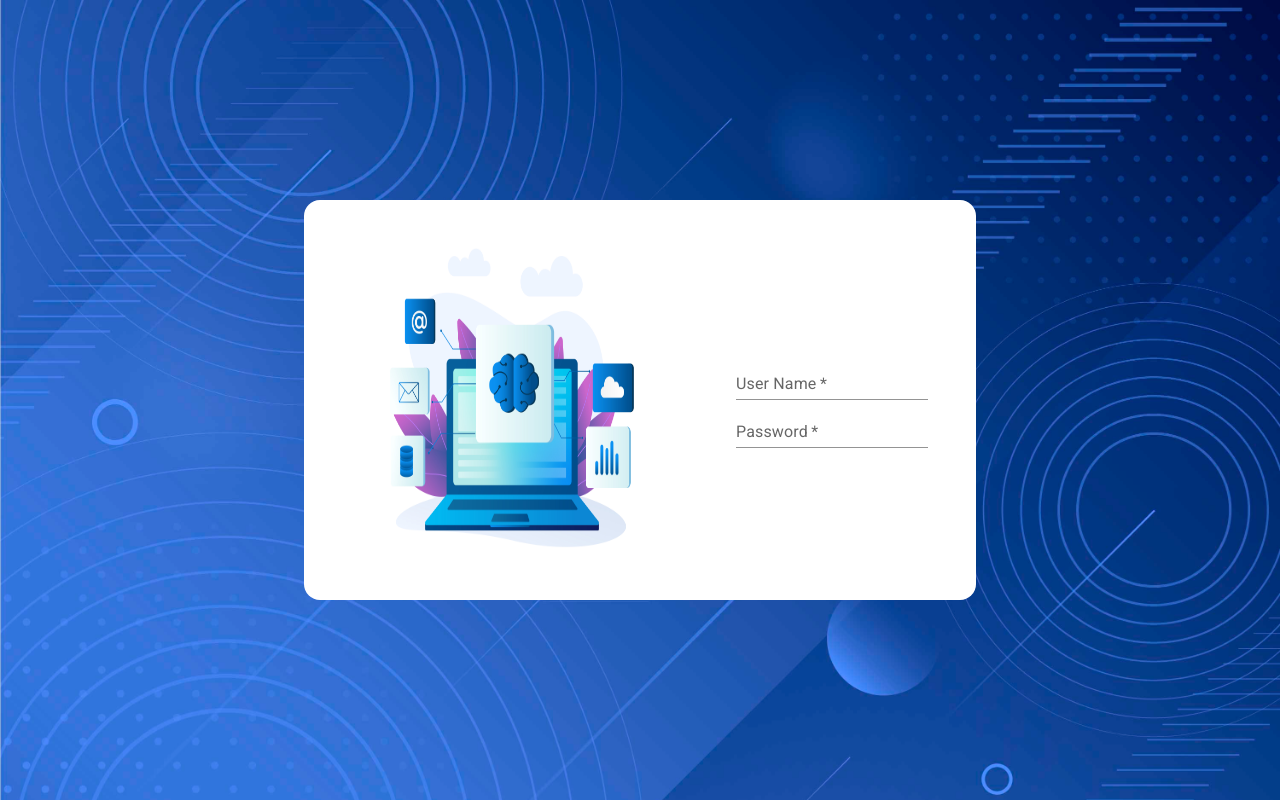
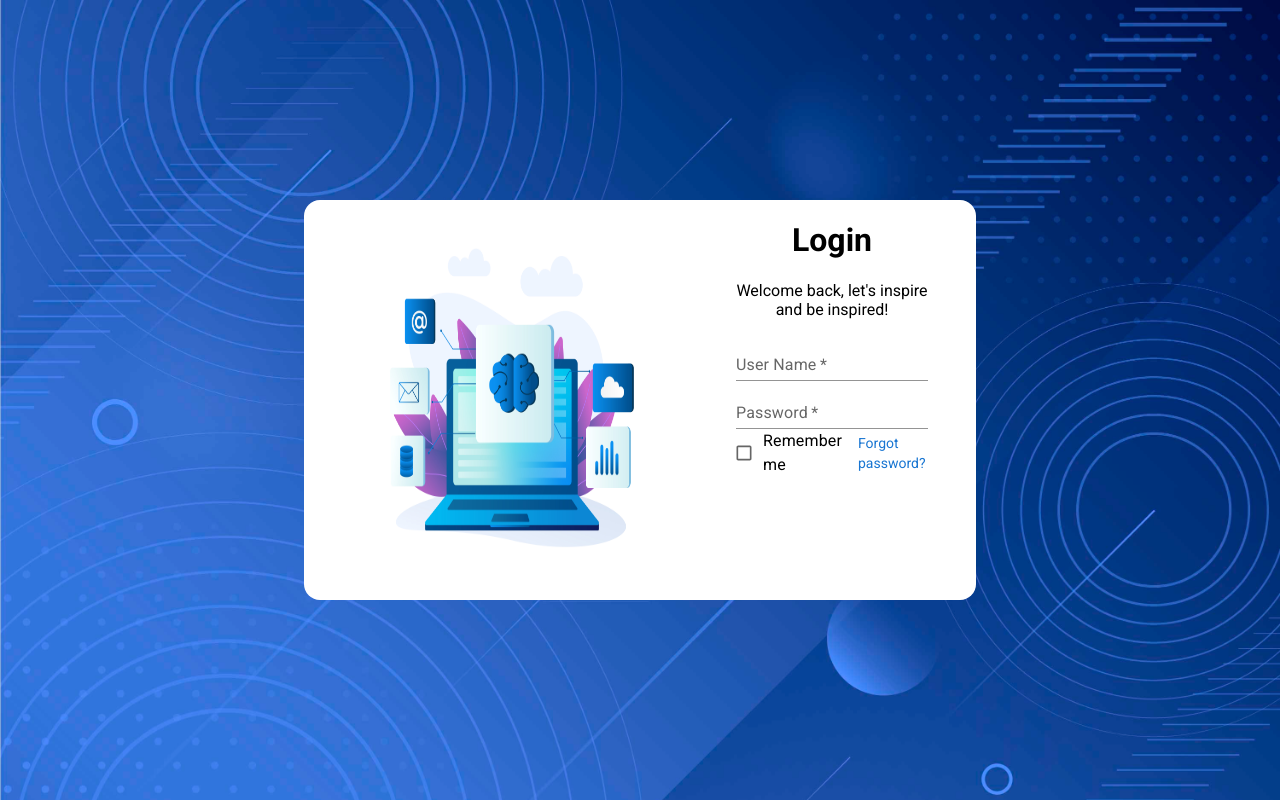
Before and after one commit to lhmkhang/operation-daily-plan, a Next.js app: page /login in a window 1280 px wide. Built offline with nearby package versions, Linux system fonts and the light colour scheme.

Commit message:
update login page

```diff
--- a/app/login/page.tsx
+++ b/app/login/page.tsx
@@ -1,7 +1,7 @@
 'use client'
 import Image from 'next/image';
 import * as React from 'react';
-import { TextField } from '@mui/material';
+import { Checkbox, Link, TextField, FormControlLabel } from '@mui/material';
 
 type Props = {}
 
@@ -13,7 +13,7 @@ const Login = (props: Props) => {
         <div className="w-screen h-screen flex items-center bg-[url('/img/backgroundLogin2.jpg')] bg-cover">
             <div className="container m-auto h-2/4 w-1/2 px-4 rounded-2xl bg-white">
                 <div className="grid grid-cols-5 h-full">
-                    <div className='border-2 border-black col-span-3'>
+                    <div className='col-span-3'>
                         <Image
                             alt='Image Login'
                             src={'/img/imageLogin2.jpg'}
@@ -22,10 +22,22 @@ const Login = (props: Props) => {
                             style={{ width: '100%', height: '100%', backgroundSize: 'cover' }}
                         />
                     </div>
-                    <div className='border-2 border-black col-span-2 flex flex-col items-center justify-center px-8'>
-                        <TextField id="user" label="User Name" variant="standard" required fullWidth />
+                    <div className='col-span-2 flex flex-col items-center px-8'>
+                        <div className='h-2/6 items-center'>
+                            <h1 className='text-center'>Login</h1>
+                            <p className='text-center'>Welcome back, let's inspire and be inspired!</p>
+                        </div>
+                        <div>
+                            <TextField id="user" label="User Name" variant="standard" required fullWidth />
+                            <TextField id="password" label="Password" variant='standard' type='password' required fullWidth />
+                        </div>
+                        <div className='w-full flex justify-between items-center text-sm'>
+                            <FormControlLabel style={{ fontSize: '0.875rem' }} control={<Checkbox size='small' />} label="Remember me" />
+                            <Link href="#" underline="hover">Forgot password?</Link>
+                        </div>
+                        <div>
 
-                        <TextField id="password" label="Password" variant='standard' type='password' required fullWidth />
+                        </div>
                     </div>
                 </div>
             </div>
```
